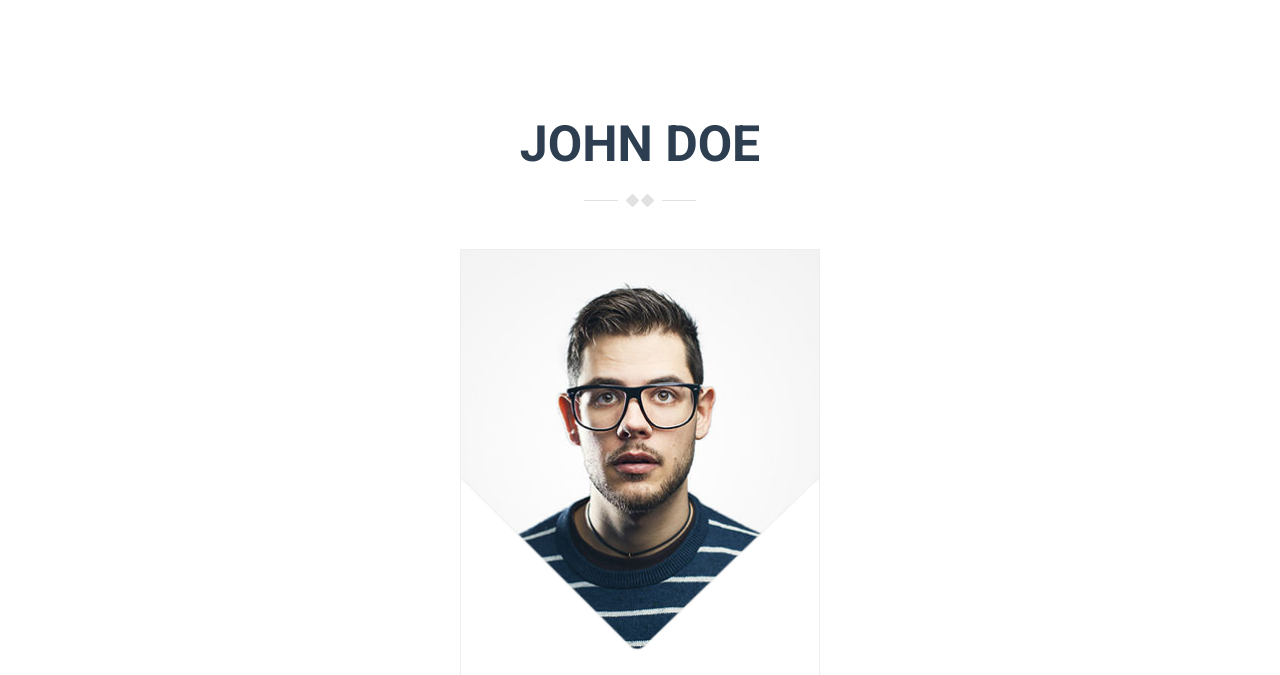
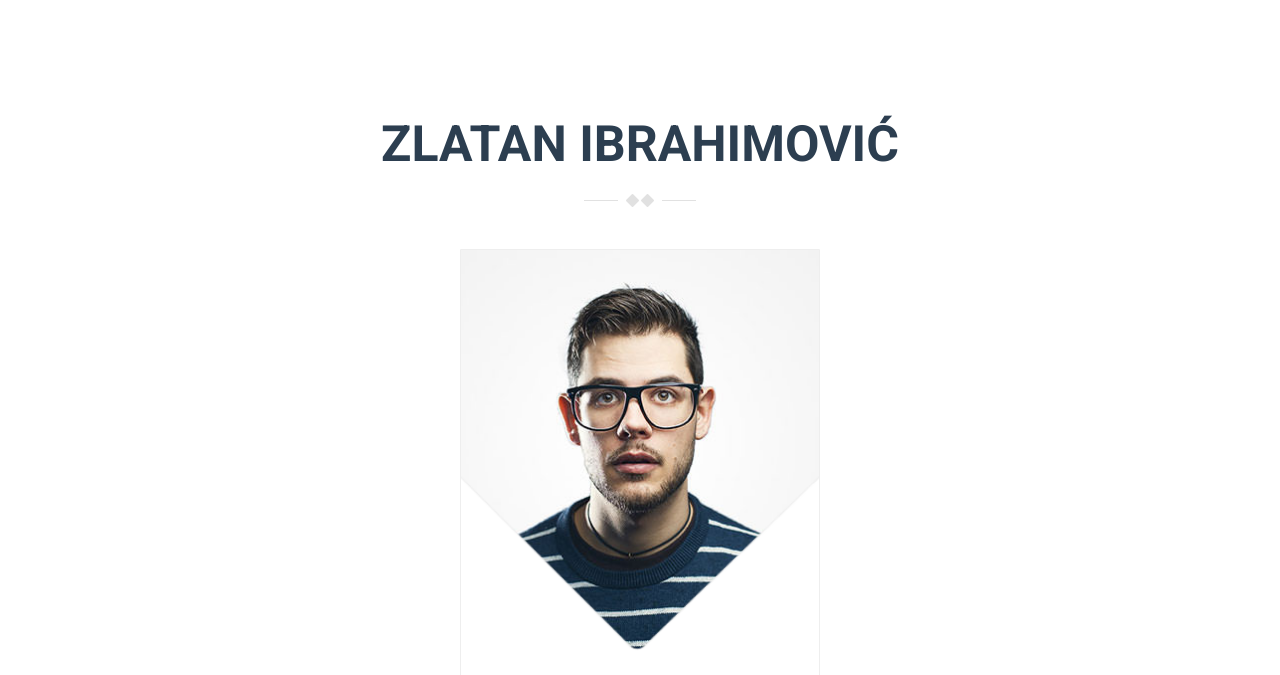
Before and after one commit to woratat/2020M4_02, a plain HTML site: page mod-iamx/index.html in a window 1280 px wide. Shown: the part 63-738 px from the top of the page. Drawn offline with Linux system fonts and the light colour scheme; some packages are replaced by stand-ins of ours; a script that the page names is missing.

Commit message:
Second commit
Change the player name

```diff
--- a/mod-iamx/index.html
+++ b/mod-iamx/index.html
@@ -72,7 +72,7 @@
     <!-- About Section -->
     <section id="about" class="about-section section-padding">
       <div class="container">
-        <h2 class="section-title wow fadeInUp">John Doe</h2>
+        <h2 class="section-title wow fadeInUp">Zlatan Ibrahimović</h2>
 
         <div class="row">
 
```
